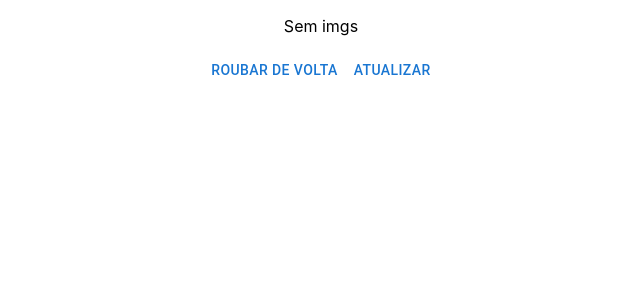
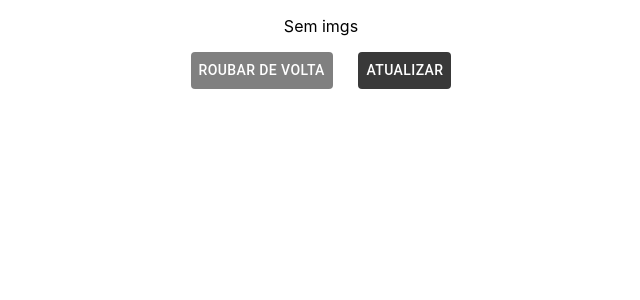
Before and after one commit to luancardosolc/qrcode_generator, a React (Create React App) app: page / in a window 1280 px wide. Shown: the top 300 px of the page, without its empty margins (319-959 px from the left). Built offline with nearby package versions, Linux system fonts and the light colour scheme; no server answers.

Commit message:
Estilizando botões

```diff
--- a/src/App.js
+++ b/src/App.js
@@ -36,8 +36,8 @@ export default function App() {
           <QRCode id="QRCode" value="https://572e-201-49-245-32.ngrok.io/api/SafeBox/HackSafeBox/1" />
           <p>QR Code para abrir o Cofre</p>
         </div></>) : (<p>Sem imgs</p>)}
-        <Button href="https://572e-201-49-245-32.ngrok.io/api/SafeBox/HackSafeBox/2">Roubar de Volta</Button>
-        <Button onClick={getImgs}>Atualizar</Button>
+        <Button style={{backgroundColor: "grey", color: "white", marginRight: "1%"}} href="https://572e-201-49-245-32.ngrok.io/api/SafeBox/HackSafeBox/2">Roubar de Volta</Button>
+        <Button style={{backgroundColor: "#393939", color: "white", marginLeft: "1%" }} onClick={getImgs}>Atualizar</Button>
 		</div>
 	);
 }
```
